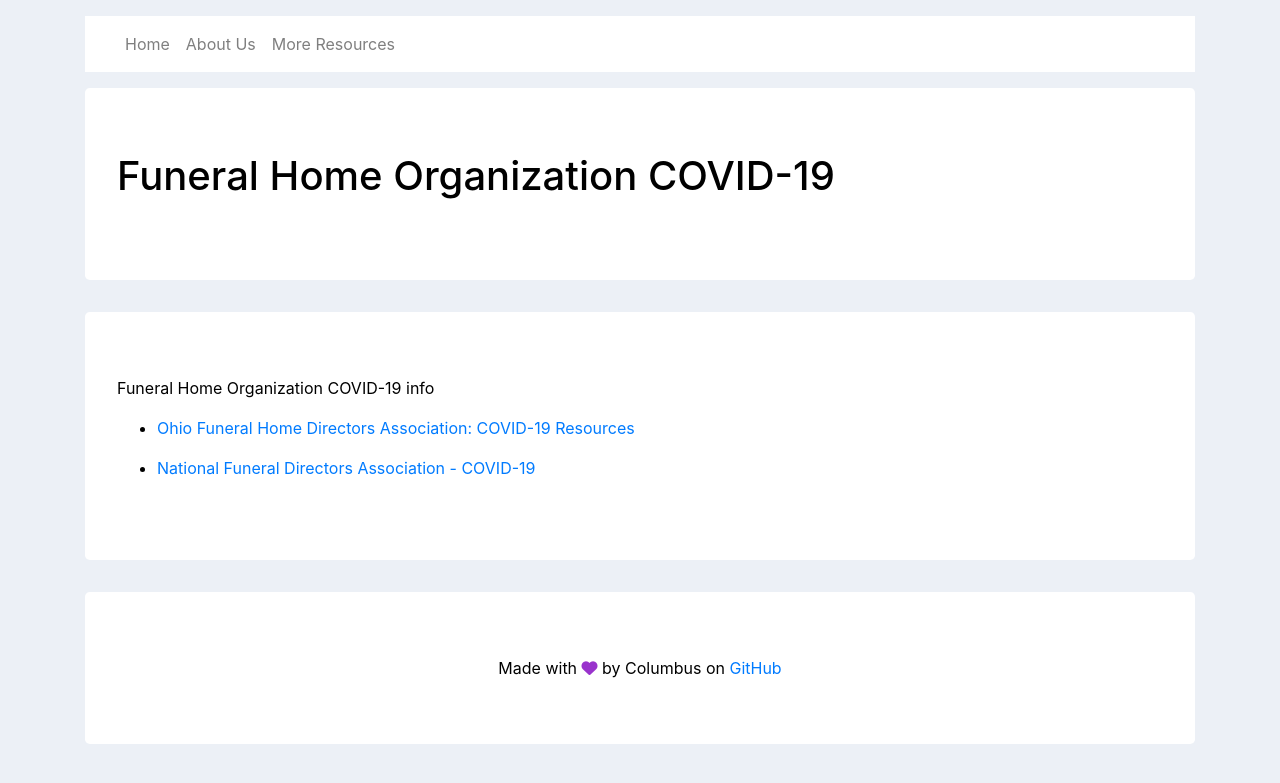
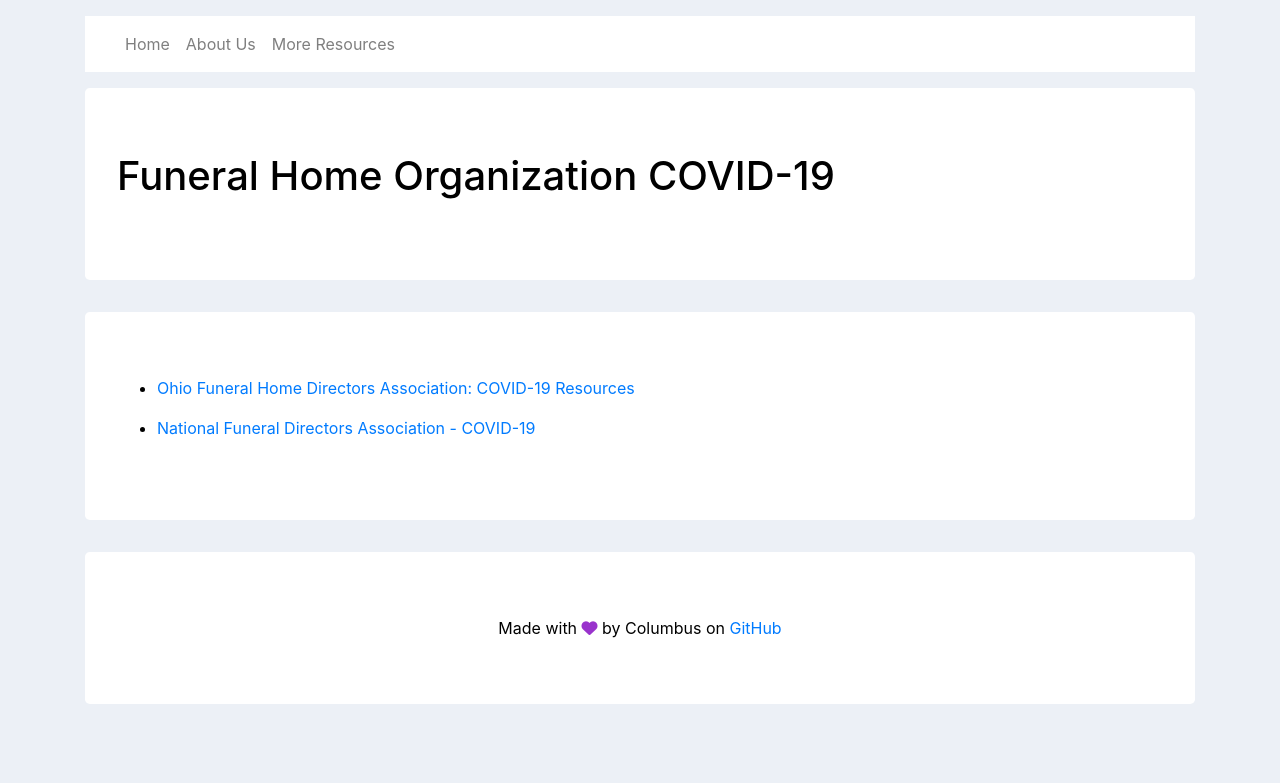
Before and after one commit to wijohnst/rememberingcolumbus.github.io, a Jekyll site: the page built from _posts/2020-04-25-funeral-home-organization.markdown, in a window 1280 px wide. Shown: the top 783 px of the page. Built offline with Jekyll 4.4.1, drawn with Linux system fonts in a browser that asks for light colours; nearby versions of some CDN libraries.

Commit message:
Updated Funeral Home Organization

```diff
--- a/_posts/2020-04-25-funeral-home-organization.markdown
+++ b/_posts/2020-04-25-funeral-home-organization.markdown
@@ -6,8 +6,6 @@
 layout: post
 ---
 
-Funeral Home Organization COVID-19 info
-
 * [Ohio Funeral Home Directors Association: COVID-19 Resources](https://ofdaonline.org/aws/OFDA/pt/sp/covid-19/)
 
 * [National Funeral Directors Association - COVID-19](https://www.nfda.org/covid-19)
```
